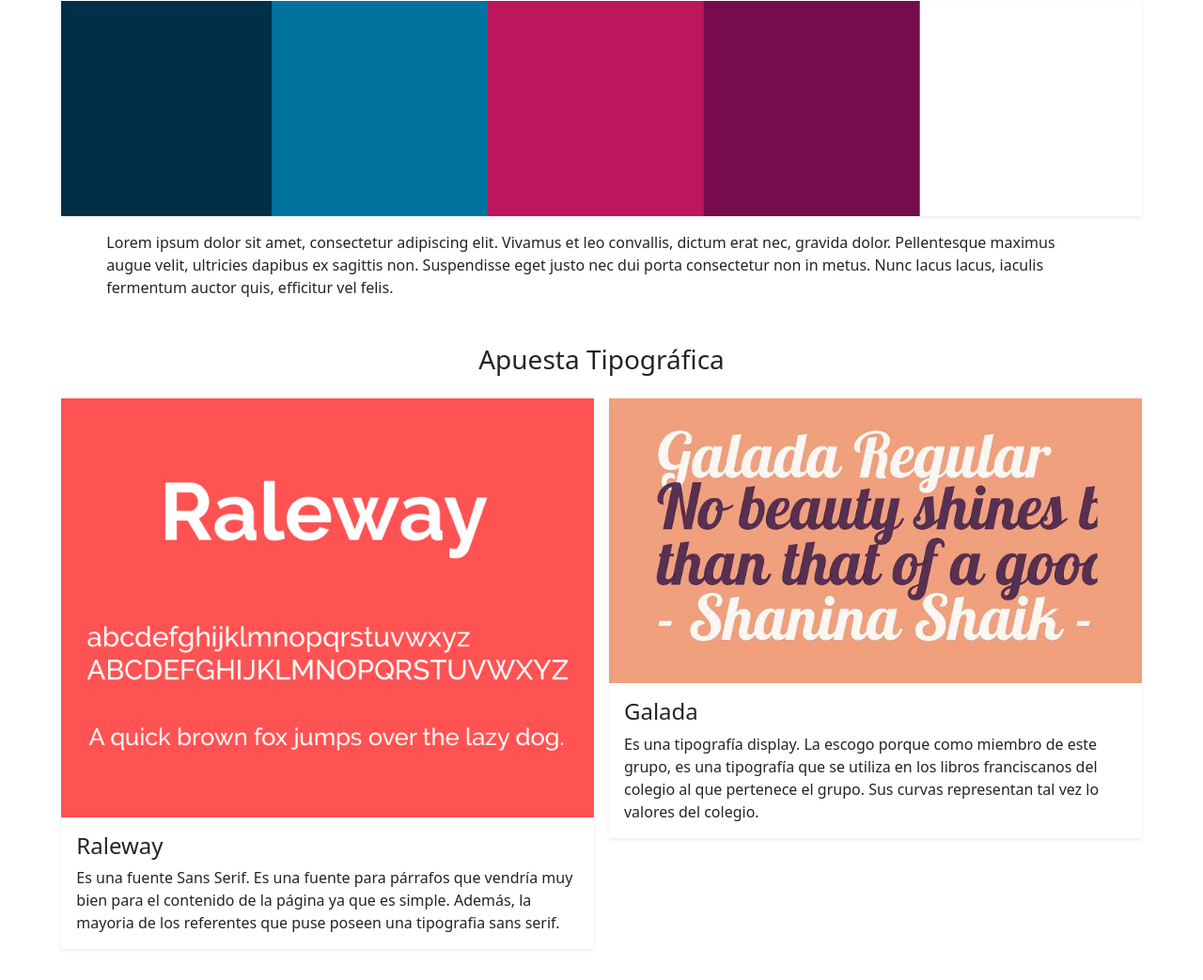
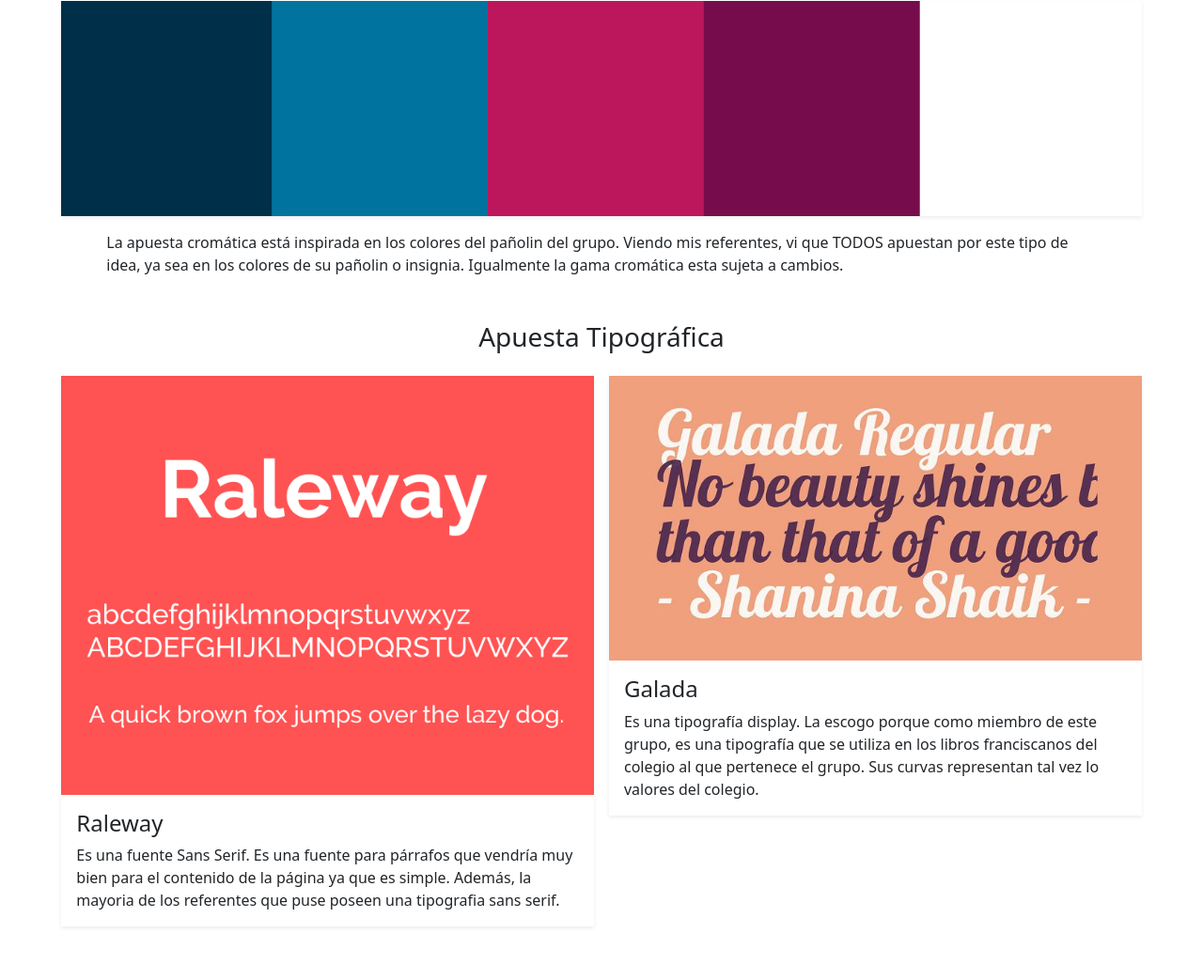
Before and after one commit to Claudia2957/Definicion, a plain HTML site: page index.html in a window 1280 px wide. Shown: the part 3068-4111 px from the top of the page at 94% size. Drawn offline with nearby package versions, Linux system fonts and the light colour scheme.

Commit message:
Update index.html

```diff
--- a/index.html
+++ b/index.html
@@ -179,8 +179,7 @@
                         <g id="colores"></g>
                     </svg>
                     <p class="mx-5 mb-5">
-                        Lorem ipsum dolor sit amet, consectetur adipiscing elit. Vivamus et leo convallis, dictum erat nec, gravida dolor. Pellentesque maximus augue velit, ultricies dapibus ex sagittis non. Suspendisse eget justo nec dui
-                        porta consectetur non in metus. Nunc lacus lacus, iaculis fermentum auctor quis, efficitur vel felis.
+                        La apuesta cromática está inspirada en los colores del pañolin del grupo. Viendo mis referentes, vi que TODOS apuestan por este tipo de idea, ya sea en los colores de su pañolin o insignia. Igualmente la gama cromática esta sujeta a cambios.
                     </p>
                     <!--LAS FUENTES TIPOGRÁFICAS-->
                     <h3 class="text-center">Apuesta Tipográfica</h3>
```
